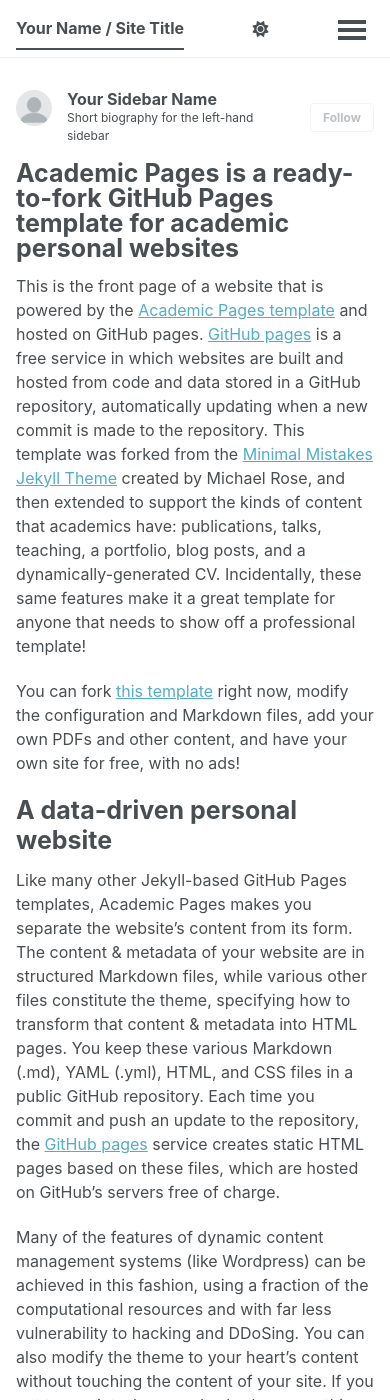
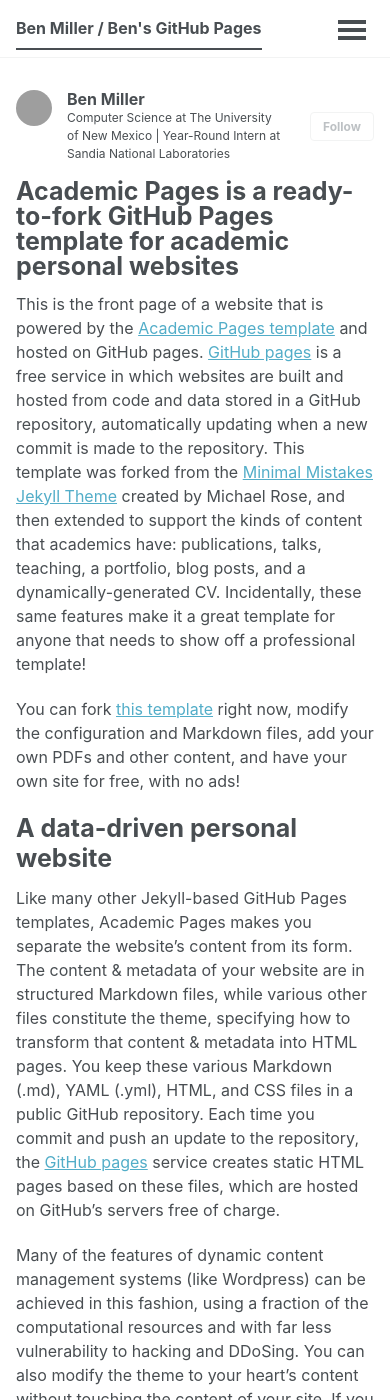
Before and after one commit to benmiller33/benmiller33.github.io, a Jekyll site: the page built from _pages/about.md, in a window 390 px wide and 1400 px high. Built offline with Jekyll 4.4.1, drawn with Linux system fonts in a browser that asks for light colours; a style sheet for code colours, icons or effects is not loaded; some of the changed text lies outside the part shown.

Commit message:
Personalize site profile and avatar
- Update site metadata and author contact details
- Add the original headshot and optimized square profile image
- Display the sidebar avatar as a responsive circle
- Use the global link color for table-of-contents links
- Clean up sidebar SCSS formatting

```diff
--- a/_config.yml
+++ b/_config.yml
@@ -9,10 +9,10 @@
 # Basic Site Settings
 locale                   : "en-US"
 site_theme               : "default" # The available themes options are "default", "air", "sunrise", "mint", "dirt" and "contrast"
-title                    : "Your Name / Site Title"
+title                    : "Ben Miller / Ben's GitHub Pages"
 title_separator          : "-"
-name                     : &name "Your Name"
-description              : &description "Your Name's academic portfolio"   # Update this with a general description of your site, this is the default if not overridden by a page
+name                     : &name "Ben Miller"
+description              : &description "Ben's academic portfolio"   # Update this with a general description of your site, this is the default if not overridden by a page
 url                      : https://benmiller33.github.io # The base hostname & protocol for your site e.g. "https://[your GitHub username].github.io",
                                                            # or if you already have some other page hosted on Github then use "https://[your GitHub username].github.io/[Your Repo Name]"
 baseurl                  : "" # the subpath of your site, e.g. "/blog"
@@ -23,14 +23,14 @@ repository               : "benmiller33/benmiller33.github.io"
 #               Additional customization can be done by editing /_includes/author-profile.html
 author:
   # Biographic information
-  avatar           : "profile.png"
-  name             : "Your Sidebar Name"
+  avatar           : "profile-picture.png"
+  name             : "Ben Miller"
   pronouns         : # example: "she/her"
-  bio              : "Short biography for the left-hand sidebar"
-  location         : "Earth"
-  employer         : "Red Brick University"
+  bio              : "Computer Science at The University of New Mexico | Year-Round Intern at Sandia National Laboratories"
+  location         : "Albuquerque, NM"
+  employer         : "UNM | SNL"
   uri              : # URL
-  email            : "none@example.org"
+  email            : "ben.miller47545@gmail.com"
 
   # Academic websites
   academia         : # URL
@@ -66,7 +66,7 @@ author:
   keybase          : # Username
   instagram        : # Username
   lastfm           : # Username
-  linkedin         : # Username
+  linkedin         : "benmiller-cs"
   mastodon         : # URL
   medium           : # URL
   pinterest        : # Username
--- a/_sass/layout/_sidebar.scss
+++ b/_sass/layout/_sidebar.scss
@@ -7,8 +7,8 @@
    ========================================================================== */
 
 .sidebar {
-  -webkit-transform: translate3d(0, 0 , 0);
-          transform: translate3d(0, 0 , 0);
+  -webkit-transform: translate3d(0, 0, 0);
+          transform: translate3d(0, 0, 0);
 
   @include clearfix();
   margin-bottom: 1em;
@@ -19,7 +19,7 @@
 
   @media screen and (min-width: $sidebar-screen-min-width) {
     height: 100vh;
-    overflow-y: auto;               // Add scrollbar if the sidebar is too long
+    overflow-y: auto; // Add scrollbar if the sidebar is too long
     position: fixed;
     padding-top: $masthead-height;
   }
@@ -40,16 +40,22 @@
     padding-right: 0;
   }
 
-  h2, h3, h4, h5, h6 {
+  h2,
+  h3,
+  h4,
+  h5,
+  h6 {
     margin-bottom: 0;
     font-family: $sans-serif-narrow;
   }
 
-  h3, h4 {
+  h3,
+  h4 {
     font-size: $type-size-5;
   }
 
-  p, li {
+  p,
+  li {
     font-family: $sans-serif;
     font-size: $type-size-6;
     line-height: 1.5;
@@ -75,7 +81,6 @@
     width: $right-sidebar-width;
   }
 }
-
 
 /*
    Table of contents
@@ -106,7 +111,7 @@
     a {
       display: block;
       padding: 0.25rem 0;
-      color: var(--global-text-color);
+      color: var(--global-link-color);
       font-size: $type-size-7;
       font-weight: normal;
       line-height: 1.5;
@@ -144,20 +149,24 @@
   display: table-cell;
   vertical-align: top;
   width: 36px;
-  // set width only, for non-square avatars
-  // height: 36px;
+  height: 36px;
 
   @include breakpoint($large) {
     display: block;
-    width: auto;
-    height: auto;
+    width: 175px;
+    height: 175px;
   }
 
   img {
-    max-width: 175px;
+    display: block;
+    width: 36px;
+    height: 36px;
+    object-fit: cover;
     border-radius: 50%;
 
     @include breakpoint($large) {
+      width: 175px;
+      height: 175px;
       padding: 5px;
       border: 1px solid var(--global-border-color);
     }
@@ -187,6 +196,7 @@
     margin-bottom: 10px;
   }
 }
+
 .sidebar .author__name {
   font-family: $sans-serif;
   font-size: $type-size-5;
@@ -194,6 +204,7 @@
 
 .sidebar .author__desktop {
   display: none;
+
   @media screen and (min-width: 1024px) {
     display: block;
   }
@@ -223,7 +234,6 @@
   vertical-align: middle;
   font-family: $sans-serif;
   z-index: 10;
-  position: relative;
   cursor: pointer;
 
   li:last-child {
```
Also changed, not shown: 2 other files.
